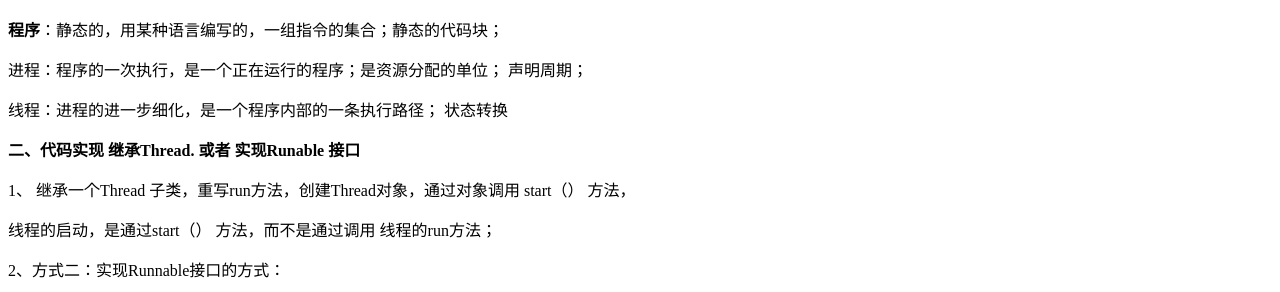
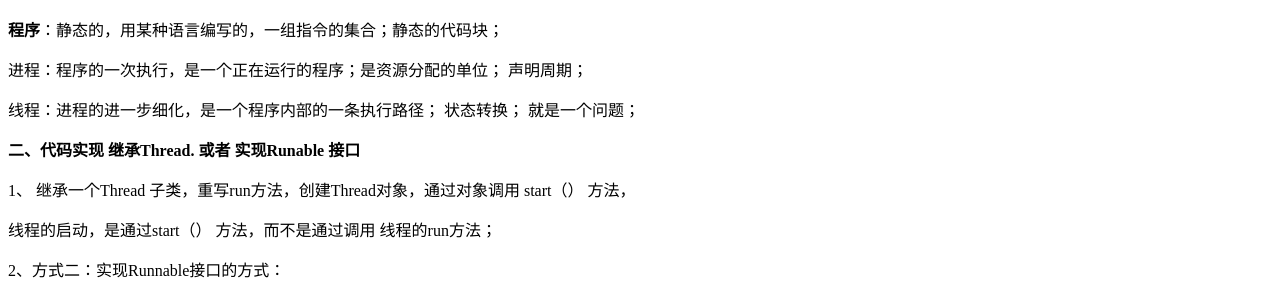
Before and after one commit to ranlecen/ranlecen.github.io, a Jekyll site: the page built from _posts/2021-03-19-多线程.md, in a window 1280 px wide. Shown: the part 404-696 px from the top of the page. Built offline with Jekyll 4.4.1, drawn with Linux system fonts in a browser that asks for light colours; our own code applies the rules of GitHub Pages for plain Markdown files; comment, search, counter and statistics services are not loaded.

Commit message:
add： 就是

```diff
--- a/_posts/2021-03-19-多线程.md
+++ b/_posts/2021-03-19-多线程.md
@@ -6,7 +6,8 @@
 
 进程：程序的一次执行，是一个正在运行的程序；是资源分配的单位； 声明周期；
 
-线程：进程的进一步细化，是一个程序内部的一条执行路径； 状态转换
+线程：进程的进一步细化，是一个程序内部的一条执行路径； 状态转换；
+就是一个问题；
 
 
 
```
